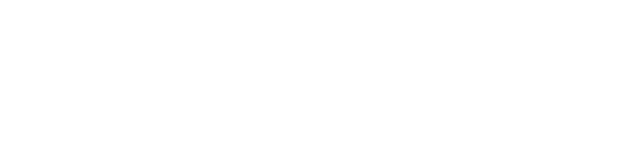
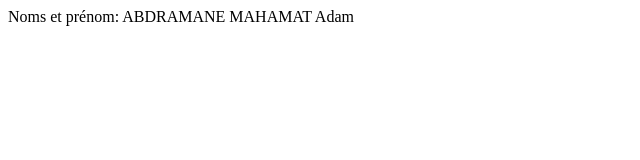
Before and after one commit to adammahamat23/git-mon-cv, a plain HTML site: page index.html in a window 1280 px wide. Shown: the whole page, without its empty margins (0-640 px from the left). Drawn offline with Linux system fonts and the light colour scheme.

Commit message:
“mise en place de la section titre”

```diff
--- a/index.html
+++ b/index.html
@@ -8,6 +8,8 @@
    <title>Mon CV</title>
 </head>
 <body>
-
+   <section class="titre">
+      <b></b>Noms et prénom</b>: <span>ABDRAMANE MAHAMAT Adam</span>
+   </section>
 </body>
 </html>
```
